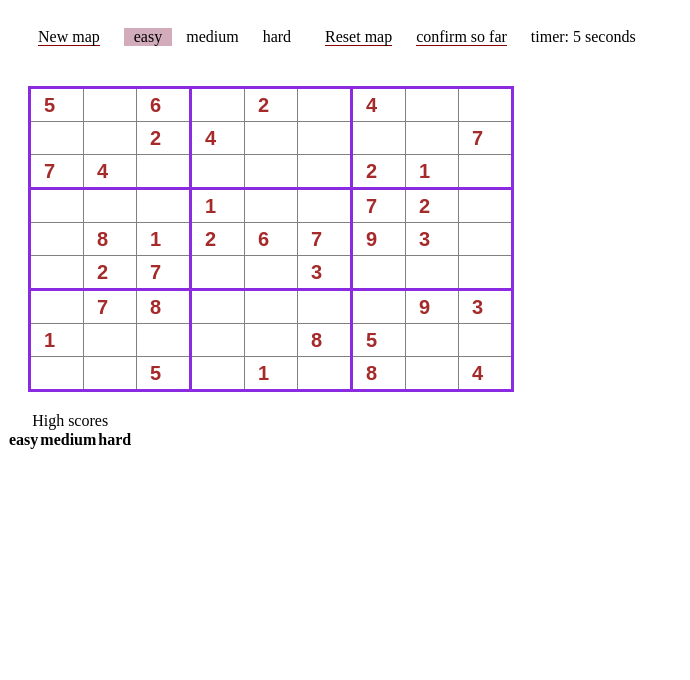
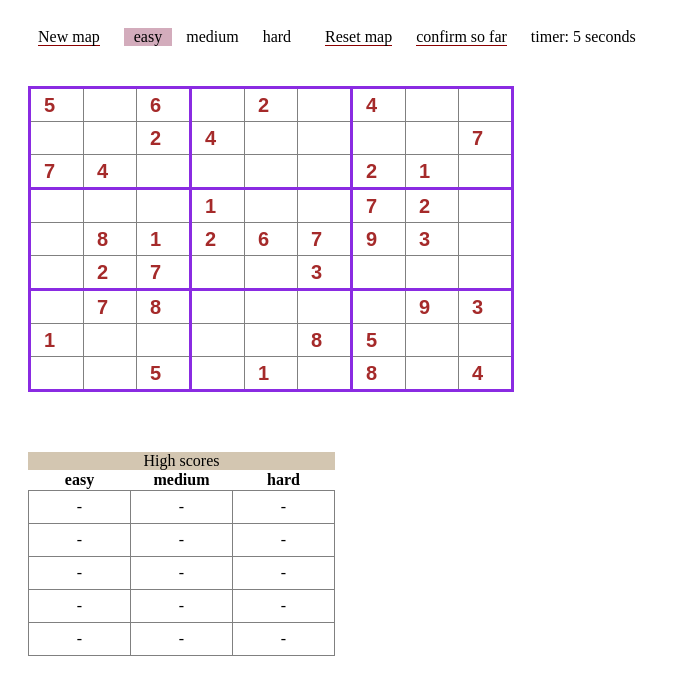
Before and after one commit to noobiept/sudoku, a browser extension: page index.html in a window 1280 px wide. Shown: the whole page, without its empty margins (0-690 px from the left). Drawn offline with Linux system fonts and the light colour scheme.

Commit message:
- show the high-scores in a table

```diff
--- a/css/style.css
+++ b/css/style.css
@@ -128,3 +128,23 @@ table
     {
     margin: 20px;
     }
+
+
+    /* High Score */
+
+#HighScore
+    {
+    margin: 60px 20px;
+    text-align: center;
+    }
+
+#HighScore caption
+    {
+    background-color: rgba(157, 128, 83, 0.45);
+    }
+
+#HighScore th
+    {
+
+    min-width: 100px;
+    }
--- a/index.html
+++ b/index.html
@@ -35,9 +35,9 @@
 
 <div id="GridContainer"></div>
 
-<table id="HighScores">
+<table id="HighScore">
     <caption>High scores</caption>
-    <tr>
+    <tr id="HighScore-header">
         <th>easy</th>
         <th>medium</th>
         <th>hard</th>
--- a/scripts/high_score.js
+++ b/scripts/high_score.js
@@ -30,13 +30,58 @@ if ( HIGH_SCORE[ difficulty ].length > SAVE_LIMIT )
     }
 
 HighScore.save();
+HighScore.updateTable();
 };
 
 
-HighScore.get = function( difficulty )
+/*
+    Update the html table, with the current high-scores
+ */
+
+HighScore.updateTable = function()
 {
+var table = document.querySelector( '#HighScore' );
 
+    // clear the previous scores
+var previousRows = table.querySelectorAll( 'tr:not(#HighScore-header)' );
+var a;
+var difficulties = [ 'easy', 'medium', 'hard' ];
+
+for (a = 0 ; a < previousRows.length ; a++)
+    {
+    table.removeChild( previousRows[ a ] );
+    }
+
+    // create the new rows, with the updated scores
+for (a = 0 ; a < SAVE_LIMIT ; a++)
+    {
+    var row = document.createElement( 'tr' );
+
+    for (var b = 0 ; b < difficulties.length ; b++)
+        {
+        var difficulty = difficulties[ b ];
+
+        var td = document.createElement( 'td' );
+
+        if ( typeof HIGH_SCORE[ difficulty ] !== 'undefined' &&
+             typeof HIGH_SCORE[ difficulty ][ a ] !== 'undefined' )
+            {
+            td.innerHTML = HIGH_SCORE[ difficulty ][ a ] + 's';
+            }
+
+        else
+            {
+            td.innerHTML = '-';
+            }
+
+
+        row.appendChild( td );
+        }
+
+    table.appendChild( row );
+    }
 };
+
 
 
 HighScore.save = function()
--- a/scripts/main.js
+++ b/scripts/main.js
@@ -22,6 +22,7 @@ G.PRELOAD.on( 'complete', function()
     Grid.init();
     Solver.init();
     HighScore.load();
+    HighScore.updateTable();
     Menu.init();
     Timer.init();
 
```
